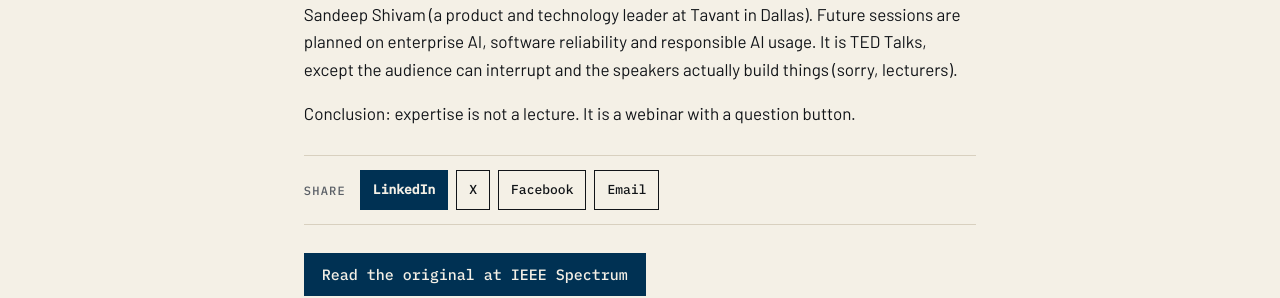
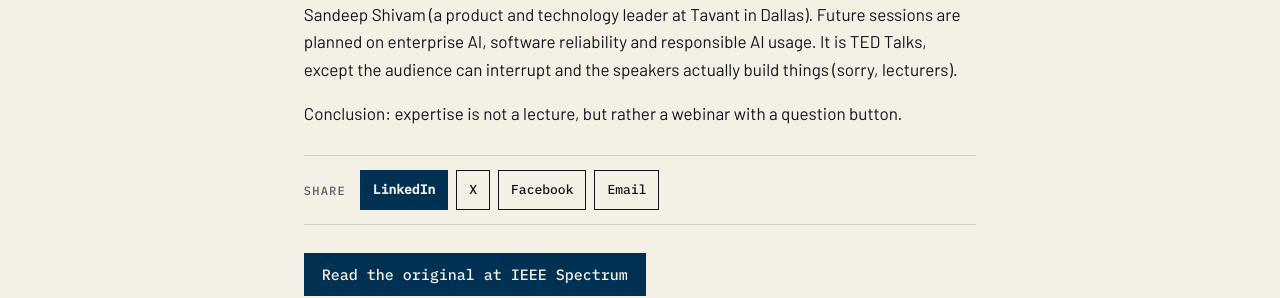
Before and after one commit to katz-news/katz.news, a Jekyll site: the page built from _posts/briefs/2026-11-04-ieee-computer-society-chapter-offers-webinars-with-industry.md, in a window 1280 px wide. Shown: the part 1012-1310 px from the top of the page. Built offline with Jekyll 4.4.1, drawn with Linux system fonts in a browser that asks for light colours.

```diff
--- a/_data/build.yml
+++ b/_data/build.yml
@@ -1 +1 @@
-published_at: 2026-11-05T18:18:47Z
+published_at: 2026-11-05T18:19:24Z
--- a/_posts/briefs/2026-11-04-ieee-computer-society-chapter-offers-webinars-with-industry.md
+++ b/_posts/briefs/2026-11-04-ieee-computer-society-chapter-offers-webinars-with-industry.md
@@ -16,4 +16,4 @@ Rather than presenting emerging tech only at a conceptual level, speakers discus
 
 The most recent webinar, “Feeding and Fencing AI Agents: Engineering Governed Agentic Systems on Real…”, featured Gajendra Babu Thokala (a senior engineering leader at Apple in Seattle); another, “Building AI Native Products: A Playbook for Agentic Systems”, was led by Sandeep Shivam (a product and technology leader at Tavant in Dallas). Future sessions are planned on enterprise AI, software reliability and responsible AI usage. It is TED Talks, except the audience can interrupt and the speakers actually build things (sorry, lecturers).
 
-Conclusion: expertise is not a lecture. It is a webinar with a question button.
+Conclusion: expertise is not a lecture, but rather a webinar with a question button.
```
